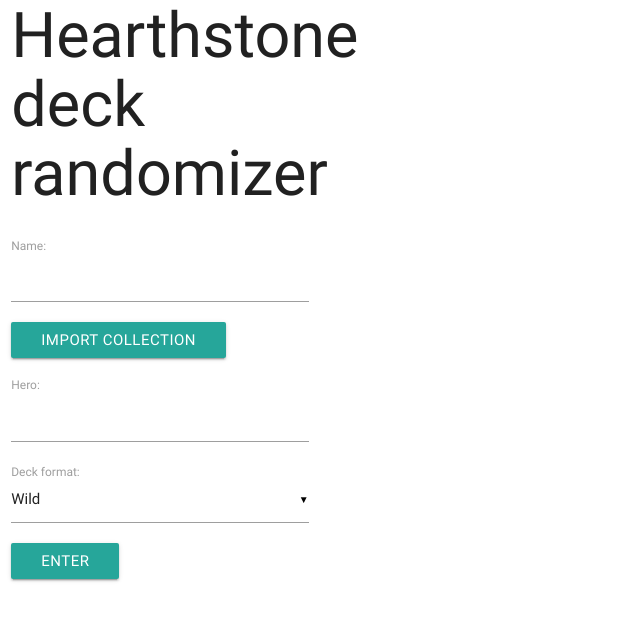
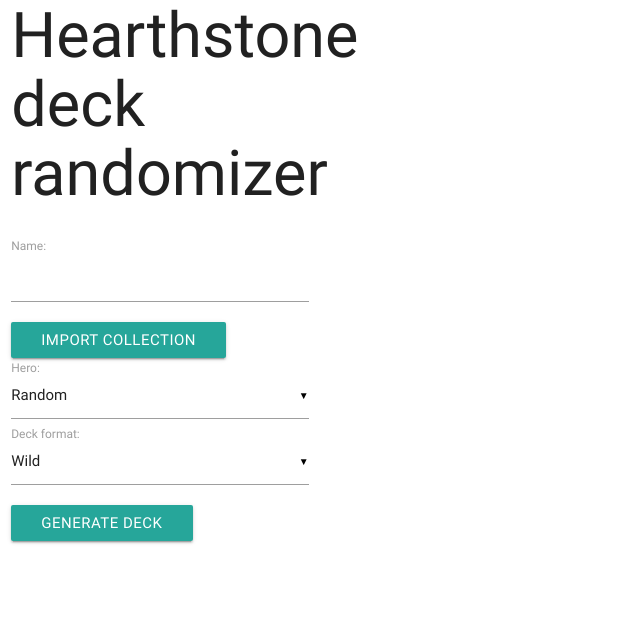
Before and after one commit to Birath/hearthstone-deck-randomizer, a Django app: page / in a window 1280 px wide. Shown: the part 31-652 px from the top of the page, without its empty margins (0-640 px from the left). Run offline with Django 3.2, Linux system fonts and the light colour scheme; some libraries are stand-ins or nearby versions.

Commit message:
Changed hero form to a selector and added a random hero option

```diff
--- a/db_utils.py
+++ b/db_utils.py
@@ -18,6 +18,7 @@
     mashape_key = config["Mashape"]["mashapekey"]
     url = "https://omgvamp-hearthstone-v1.p.mashape.com/cards?collectible=1"
     headers = {"X-Mashape-Key": mashape_key}
+    print("Getting cards from API")
     response = requests.get(url, headers=headers)
     response.raise_for_status()
     try:
@@ -32,8 +33,8 @@
 def update_card_db(cards):
     """
     Updates the card database
-    Usage: run python manage.py shell, import Card model and this file,
-    get all current cards from get_cards and then run update_card_db
+    Usage: run python manage.py shell, import the card model Card and this
+    file, get all current cards from get_cards and then run update_card_db
     :param cards: a json object containing the cards to update
     :return: None
     """
--- a/deck_randomizer/forms.py
+++ b/deck_randomizer/forms.py
@@ -14,4 +14,16 @@
 
 
 class HeroForm(forms.Form):
-    hero = forms.CharField()
+    OPTIONS = (
+        ("random", "Random"),
+        ("hunter", "Hunter"),
+        ("shaman", "Shaman"),
+        ("priest", "Priest"),
+        ("mage", "Mage"),
+        ("warrior", "Warrior"),
+        ("warlock", "Warlock"),
+        ("paladin", "Paladin"),
+        ("druid", "Druid"),
+        ("rogue", "Rogue")
+    )
+    hero = forms.ChoiceField(widget=forms.Select, choices=OPTIONS)
--- a/deck_randomizer/views.py
+++ b/deck_randomizer/views.py
@@ -87,7 +87,10 @@
     db_deck = create_dbfid_deck(random_deck)
     deck = deckstrings.Deck()
     deck.cards = db_deck
-    deck.heroes = [hero_id[desired_class.lower()]]
+    if desired_class == "random":
+        deck.heroes = [random.choice(list(hero_id.values()))]
+    else:
+        deck.heroes = [hero_id[desired_class.lower()]]
     deck.format = deck_format
     deckstring = deck.as_deckstring
 
--- a/templates/index.html
+++ b/templates/index.html
@@ -26,13 +26,16 @@
             <div id="import-loader"></div>
             <form method="post" id="deck-data">
                 {% csrf_token  %}
-                {{ hero_form }}
+                <div class="input-field">
+                    {{ hero_form.hero }}
+                    {{ hero_form.hero.label_tag }}
+                </div>
                 <div class="input-field">
                     {{ format_form.deck_format }}
                     {{ format_form.deck_format.label_tag }}
                 </div>
                 <button class="waves-effect waves-light btn" id="deck-data">
-                    Enter
+                    Generate Deck
                 </button>
             </form>
         </div>
```
